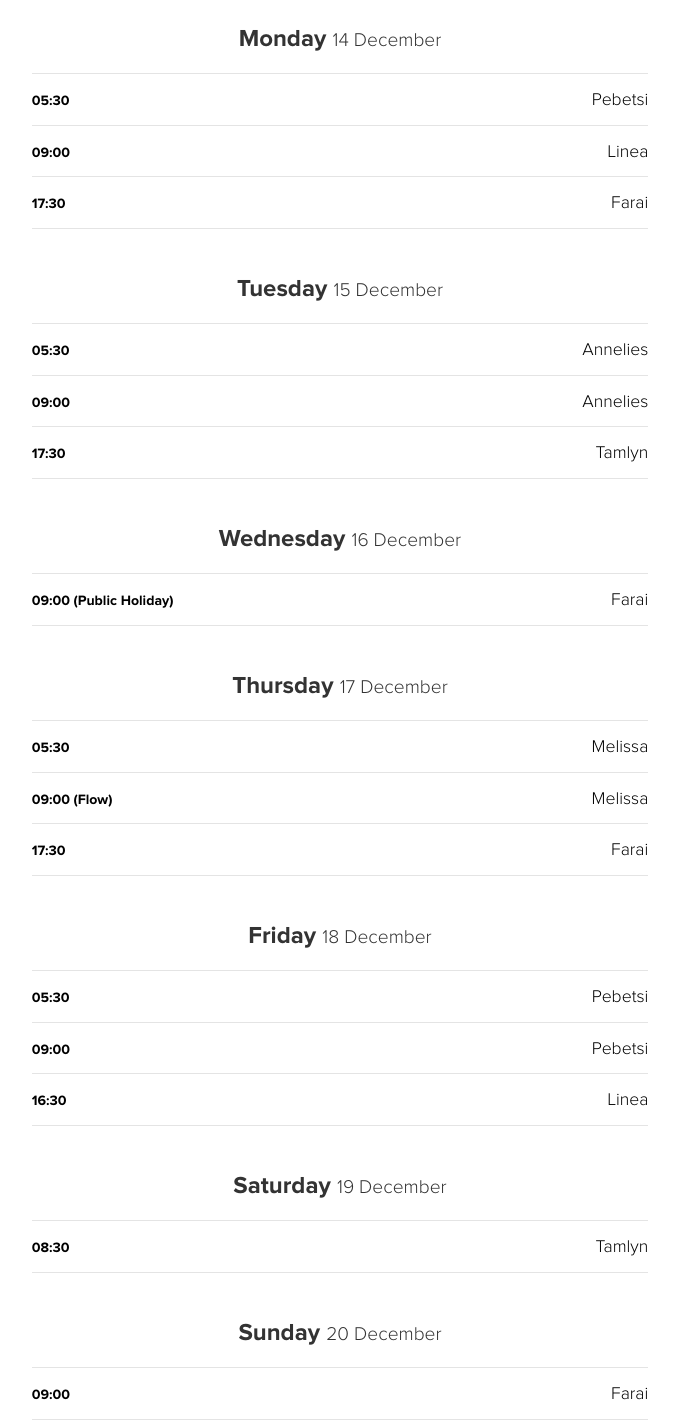
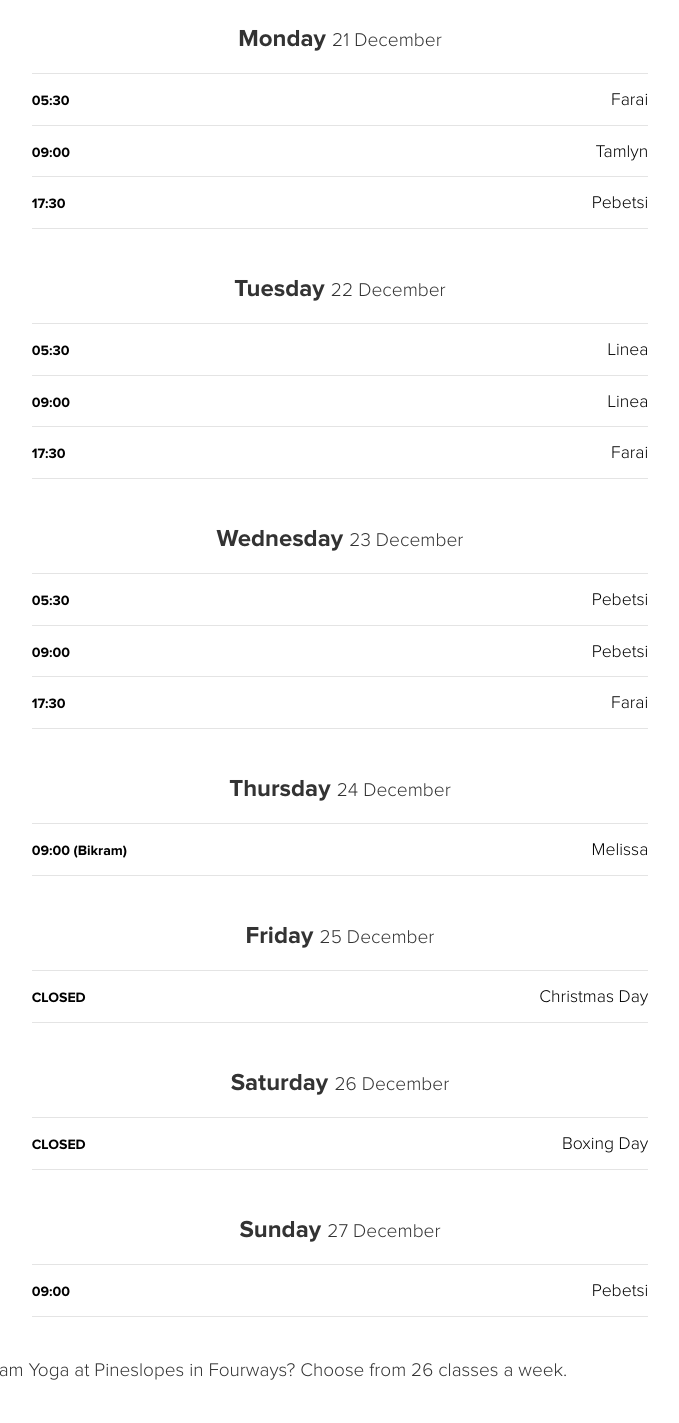
Before and after one commit to heyfarai/bikram, a website: page views/classes.html in a window 1280 px wide. Shown: the part 369-1792 px from the top of the page, without its empty margins (300-979 px from the left). Drawn offline with nearby package versions, Linux system fonts and the light colour scheme; files that its build step writes are made by us from their sources.

Commit message:
Christmas week

```diff
--- a/views/classes.html
+++ b/views/classes.html
@@ -20,10 +20,25 @@
                         <div class="row">
                             <div class="col-sm-8 col-sm-offset-2">
                                 <ul class="class-list list-unstyled">
-                                    <li class="class-date"><h3><strong>Monday</strong> <span>14 December</span></h3></li>
+                                    <li class="class-date"><h3><strong>Monday</strong> <span>21 December</span></h3></li>
                                     <li>
                                         <span class="class-time">05:30</span>
+                                        <span class="class-teacher pull-right">Farai</span>
+                                    </li>
+                                    <li>
+                                        <span class="class-time">09:00</span>
+                                        <span class="class-teacher pull-right">Tamlyn</span>
+                                    </li>
+                                    <li>
+                                        <span class="class-time">17:30</span>
                                         <span class="class-teacher pull-right">Pebetsi</span>
+                                    </li>
+                                </ul>
+                                <ul class="class-list list-unstyled">
+                                    <li class="class-date"><h3><strong>Tuesday</strong> <span>22 December</span></h3></li>
+                                    <li>
+                                        <span class="class-time">05:30</span>
+                                        <span class="class-teacher pull-right">Linea</span>
                                     </li>
                                     <li>
                                         <span class="class-time">09:00</span>
@@ -34,46 +49,9 @@
                                         <span class="class-teacher pull-right">Farai</span>
                                     </li>
                                 </ul>
-                                <ul class="class-list list-unstyled">
-                                    <li class="class-date"><h3><strong>Tuesday</strong> <span>15 December</span></h3></li>
-                                    <li>
-                                        <span class="class-time">05:30</span>
-                                        <span class="class-teacher pull-right">Annelies</span>
-                                    </li>
-                                    <li>
-                                        <span class="class-time">09:00</span>
-                                        <span class="class-teacher pull-right">Annelies</span>
-                                    </li>
-                                    <li>
-                                        <span class="class-time">17:30</span>
-                                        <span class="class-teacher pull-right">Tamlyn</span>
-                                    </li>
-                                </ul>
 
                                 <ul class="class-list list-unstyled">
-                                    <li class="class-date"><h3><strong>Wednesday</strong> <span>16 December</span></h3></li>
-                                    <li>
-                                        <span class="class-time">09:00 (Public Holiday)</span>
-                                        <span class="class-teacher pull-right">Farai</span>
-                                    </li>
-                                </ul>
-                                <ul class="class-list list-unstyled">
-                                    <li class="class-date"><h3><strong>Thursday</strong> <span>17 December</span></h3></li>
-                                    <li>
-                                        <span class="class-time">05:30</span>
-                                        <span class="class-teacher pull-right">Melissa</span>
-                                    </li>
-                                    <li>
-                                        <span class="class-time">09:00 (Flow)</span>
-                                        <span class="class-teacher pull-right">Melissa</span>
-                                    </li>
-                                    <li>
-                                        <span class="class-time">17:30</span>
-                                        <span class="class-teacher pull-right">Farai</span>
-                                    </li>
-                                </ul>
-                                <ul class="class-list list-unstyled">
-                                    <li class="class-date"><h3><strong>Friday</strong> <span>18 December</span></h3></li>
+                                    <li class="class-date"><h3><strong>Wednesday</strong> <span>23 December</span></h3></li>
                                     <li>
                                         <span class="class-time">05:30</span>
                                         <span class="class-teacher pull-right">Pebetsi</span>
@@ -83,22 +61,36 @@
                                         <span class="class-teacher pull-right">Pebetsi</span>
                                     </li>
                                     <li>
-                                        <span class="class-time">16:30</span>
-                                        <span class="class-teacher pull-right">Linea</span>
+                                        <span class="class-time">17:30</span>
+                                        <span class="class-teacher pull-right">Farai</span>
                                     </li>
                                 </ul>
                                 <ul class="class-list list-unstyled">
-                                    <li class="class-date"><h3><strong>Saturday</strong> <span>19 December</span></h3></li>
+                                    <li class="class-date"><h3><strong>Thursday</strong> <span>24 December</span></h3></li>
                                     <li>
-                                        <span class="class-time">08:30</span>
-                                        <span class="class-teacher pull-right">Tamlyn</span>
+                                        <span class="class-time">09:00 (Bikram)</span>
+                                        <span class="class-teacher pull-right">Melissa</span>
                                     </li>
                                 </ul>
                                 <ul class="class-list list-unstyled">
-                                    <li class="class-date"><h3><strong>Sunday</strong> <span>20 December</span></h3></li>
+                                    <li class="class-date"><h3><strong>Friday</strong> <span>25 December</span></h3></li>
+                                    <li>
+                                        <span class="class-time">CLOSED</span>
+                                        <span class="class-teacher pull-right">Christmas Day</span>
+                                    </li>
+                                </ul>
+                                <ul class="class-list list-unstyled">
+                                    <li class="class-date"><h3><strong>Saturday</strong> <span>26 December</span></h3></li>
+                                    <li>
+                                        <span class="class-time">CLOSED</span>
+                                        <span class="class-teacher pull-right">Boxing Day</span>
+                                    </li>
+                                </ul>
+                                <ul class="class-list list-unstyled">
+                                    <li class="class-date"><h3><strong>Sunday</strong> <span>27 December</span></h3></li>
                                     <li>
                                         <span class="class-time">09:00</span>
-                                        <span class="class-teacher pull-right">Farai</span>
+                                        <span class="class-teacher pull-right">Pebetsi</span>
                                     </li>
                                 </ul>
                                 <!--
```
